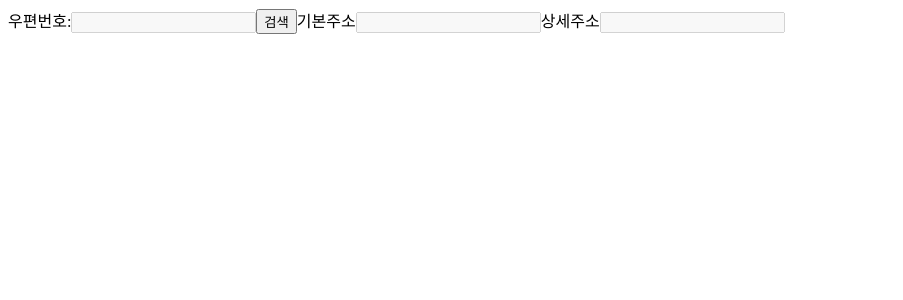
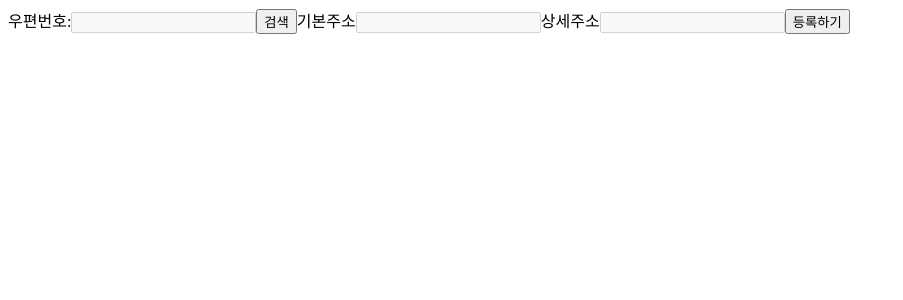
Before and after one commit to insu1170/bookSaleSystem, a React (Create React App) app in the folder front/: page /addAddress in a window 1280 px wide. Shown: the top 300 px of the page, without its empty margins (0-903 px from the left). Built offline with nearby package versions, Linux system fonts and the light colour scheme.

Commit message:
주소 값 db에 저장

```diff
--- a/front/src/config/insertData.js
+++ b/front/src/config/insertData.js
@@ -2,6 +2,8 @@ import axios from 'axios';
 import port from './port';
 import axiosPostCookie from "./axiosPostCookie";
 
+
+/** 테이블 이름, 서버 url, key값, value값 넣으면 맞춰서 insert 문 실행*/
 async function insertData(tableName, url, ...query) {
 
     const columns = query[0]; //key 값
--- a/front/src/page/addPage/AddAddress.jsx
+++ b/front/src/page/addPage/AddAddress.jsx
@@ -2,6 +2,7 @@ import {useState} from "react";
 import axios from "axios";
 import port from "../../config/port";
 import axiosPost from "../../config/axiosPost";
+import insertData from "../../config/insertData";
 
 export const AddAddress = () => {
     const [state, setState] = useState({
@@ -32,11 +33,18 @@ export const AddAddress = () => {
             ...state, detailAdd: data
         })
     }
+    const onClickHandle = () => {
+        const key = ['postNum', 'normalAdd', 'detailAdd', "userId"]
+        const value = [Number(state.postNum), state.normalAdd, state.detailAdd, '']
+        insertData('address', '/check', key, value)
+    }
+
     return (<div>
         우편번호:<input type="text" value={state.postNum} disabled='false'/>
         <button onClick={search}>검색</button>
         기본주소<input type="text" value={state.normalAdd} disabled='false'/>
         상세주소<input type="text" value={state.detailAdd} onChange={changeHandle} disabled={!state.inputState}/>
+        <button onClick={onClickHandle}>등록하기</button>
 
     </div>)
 }
```
Also changed, not shown: 1 other file (tests, documents, lock files or other folders).
